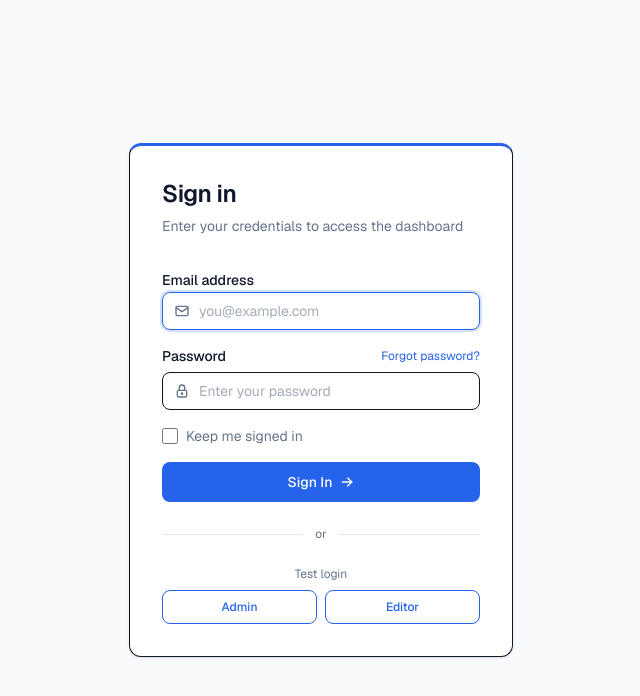
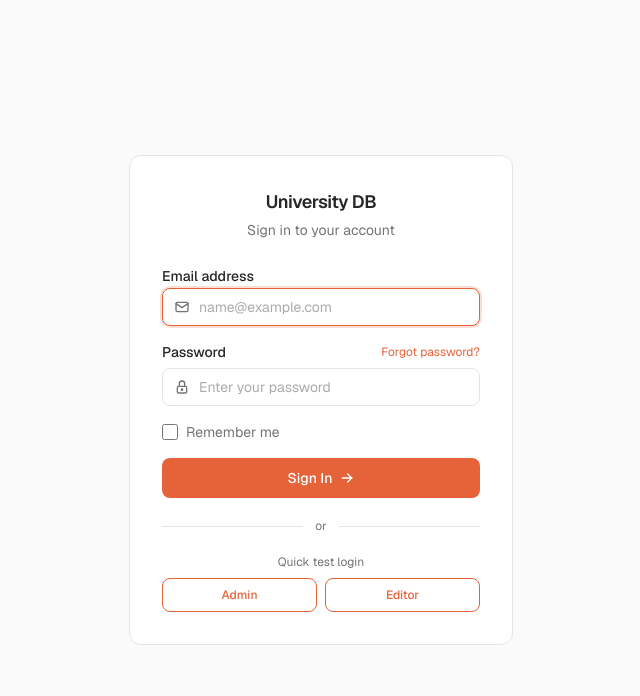
Before and after one commit to Teeraphat2104/university-database-system, a Next.js app: page /login in a window 1280 px wide. Shown: the top 696 px of the page, without its empty margins (319-959 px from the left). Built offline with nearby package versions, Linux system fonts and the light colour scheme.

Commit message:
apply InApp admin dashboard theme (orange primary, white sidebar)

```diff
--- a/src/app/(auth)/login/login-form.tsx
+++ b/src/app/(auth)/login/login-form.tsx
@@ -37,8 +37,8 @@ export function LoginForm() {
               required
               autoFocus
               autoComplete="username"
-              placeholder="you@example.com"
-              className="w-full rounded-lg border pl-9 pr-3 py-2 text-sm placeholder:text-muted-foreground/60 focus:outline-none focus:ring-2 focus:ring-primary/20 focus:border-primary"
+              placeholder="name@example.com"
+              className="w-full rounded-lg border border-border bg-background pl-9 pr-3 py-2 text-sm placeholder:text-muted-foreground/60 focus:outline-none focus:ring-2 focus:ring-primary/20 focus:border-primary"
             />
           </div>
         </div>
@@ -64,7 +64,7 @@ export function LoginForm() {
               required
               autoComplete="current-password"
               placeholder="Enter your password"
-              className="w-full rounded-lg border pl-9 pr-3 py-2 text-sm placeholder:text-muted-foreground/60 focus:outline-none focus:ring-2 focus:ring-primary/20 focus:border-primary"
+              className="w-full rounded-lg border border-border bg-background pl-9 pr-3 py-2 text-sm placeholder:text-muted-foreground/60 focus:outline-none focus:ring-2 focus:ring-primary/20 focus:border-primary"
             />
           </div>
         </div>
@@ -77,7 +77,7 @@ export function LoginForm() {
             className="h-4 w-4 rounded border-gray-300 text-primary focus:ring-primary/20"
           />
           <label htmlFor="remember_me" className="text-sm text-muted-foreground">
-            Keep me signed in
+            Remember me
           </label>
         </div>
 
@@ -100,14 +100,14 @@ export function LoginForm() {
         </button>
       </form>
 
-      <div className="flex items-center gap-3 my-6">
+      <div className="flex items-center gap-3 my-5">
         <div className="flex-1 h-px bg-border" />
         <span className="text-xs text-muted-foreground">or</span>
         <div className="flex-1 h-px bg-border" />
       </div>
 
       <div className="space-y-2">
-        <p className="text-xs text-muted-foreground text-center">Test login</p>
+        <p className="text-xs text-muted-foreground text-center">Quick test login</p>
         <div className="flex gap-2">
           <button
             type="button"
--- a/src/app/(auth)/login/page.tsx
+++ b/src/app/(auth)/login/page.tsx
@@ -3,12 +3,10 @@ import { LoginForm } from "./login-form"
 export default function LoginPage() {
   return (
     <div className="flex min-h-screen items-center justify-center px-4 bg-muted/50">
-      <div className="w-full max-w-sm bg-background rounded-xl shadow-sm border border-t-[3px] border-t-primary p-8">
-        <div className="space-y-1.5 mb-8">
-          <h1 className="text-2xl font-semibold tracking-tight">Sign in</h1>
-          <p className="text-sm text-muted-foreground">
-            Enter your credentials to access the dashboard
-          </p>
+      <div className="w-full max-w-sm bg-background rounded-xl border border-border p-8">
+        <div className="text-center mb-6">
+          <h1 className="text-lg font-semibold tracking-tight">University DB</h1>
+          <p className="text-sm text-muted-foreground mt-1">Sign in to your account</p>
         </div>
         <LoginForm />
       </div>
--- a/src/app/globals.css
+++ b/src/app/globals.css
@@ -18,26 +18,26 @@
 
 :root {
   --background: #ffffff;
-  --foreground: #0f172a;
-  --primary: #2563eb;
+  --foreground: #262626;
+  --primary: #E66239;
   --primary-foreground: #ffffff;
-  --muted: #f1f5f9;
-  --muted-foreground: #64748b;
-  --border: #e2e8f0;
-  --sidebar: #1e293b;
-  --sidebar-foreground: #f1f5f9;
+  --muted: #f5f5f5;
+  --muted-foreground: #737373;
+  --border: #e5e5e5;
+  --sidebar: #ffffff;
+  --sidebar-foreground: #262626;
 }
 
 .dark {
-  --background: #0f172a;
-  --foreground: #f8fafc;
-  --primary: #3b82f6;
+  --background: #0a0a0a;
+  --foreground: #f5f5f5;
+  --primary: #E66239;
   --primary-foreground: #ffffff;
-  --muted: #1e293b;
-  --muted-foreground: #94a3b8;
-  --border: #334155;
-  --sidebar: #1e293b;
-  --sidebar-foreground: #f1f5f9;
+  --muted: #171717;
+  --muted-foreground: #a3a3a3;
+  --border: #262626;
+  --sidebar: #0a0a0a;
+  --sidebar-foreground: #f5f5f5;
 }
 
 body {
--- a/src/app/page.tsx
+++ b/src/app/page.tsx
@@ -20,16 +20,16 @@ export default async function HomePage() {
 
   return (
     <div className="flex flex-col min-h-screen">
-      <header className="border-b border-white/10 bg-[#1e293b]">
-        <div className="mx-auto max-w-5xl px-4 py-4 flex items-center justify-between">
-          <span className="text-lg font-semibold text-white">University DB</span>
+      <header className="border-b border-border bg-background">
+        <div className="mx-auto max-w-5xl px-4 py-3 flex items-center justify-between">
+          <span className="text-sm font-semibold">University DB</span>
           <div className="flex items-center gap-2">
-            <div className="[&_button]:text-white/70 [&_button]:hover:text-white [&_button]:transition-colors">
+            <div className="[&_button]:flex [&_button]:items-center [&_button]:gap-1.5 [&_button]:text-xs [&_button]:text-muted-foreground [&_button]:hover:text-primary [&_button]:transition-colors">
               <ThemeToggle />
             </div>
             <Link
               href="/login"
-              className="rounded-lg border border-white/30 text-white px-4 py-2 text-sm font-medium hover:bg-white/10 transition-colors"
+              className="rounded-lg bg-primary text-primary-foreground px-4 py-1.5 text-sm font-medium hover:brightness-110 transition-all"
             >
               Sign in
             </Link>
@@ -37,21 +37,21 @@ export default async function HomePage() {
         </div>
       </header>
 
-      <section className="bg-[#1e293b]">
-        <div className="mx-auto max-w-5xl px-4 py-20 text-center space-y-5">
-          <h1 className="text-4xl font-bold tracking-tight text-white">
+      <section className="bg-muted/50 border-b border-border">
+        <div className="mx-auto max-w-5xl px-4 py-16 text-center space-y-4">
+          <h1 className="text-3xl font-bold tracking-tight">
             University Database System
           </h1>
-          <p className="text-blue-200 max-w-lg mx-auto">
+          <p className="text-muted-foreground max-w-lg mx-auto">
             Browse and search the university&apos;s archive of PDF documents,
             organized by category, year, and month.
           </p>
         </div>
       </section>
 
-      <main className="flex-1 mx-auto max-w-5xl w-full px-4 -mt-8 pb-16 space-y-12">
-        <section className="bg-background border rounded-xl shadow-sm p-6 space-y-4">
-          <h2 className="text-lg font-semibold">Browse Documents</h2>
+      <main className="flex-1 mx-auto max-w-5xl w-full px-4 -mt-6 pb-16 space-y-10">
+        <section className="bg-background border border-border rounded-xl shadow-sm p-5 space-y-4">
+          <h2 className="text-sm font-semibold">Browse Documents</h2>
           <LandingSearch
             categories={categories}
             years={years}
@@ -61,12 +61,12 @@ export default async function HomePage() {
 
         {recentPdfs.length > 0 && (
           <section className="space-y-4">
-            <h2 className="text-lg font-semibold">Recent Documents</h2>
+            <h2 className="text-sm font-semibold">Recent Documents</h2>
             <div className="grid grid-cols-1 md:grid-cols-2 gap-3">
               {recentPdfs.map((pdf) => (
                 <div
                   key={pdf.id}
-                  className="border rounded-lg p-4 space-y-1 border-l-[3px] border-l-primary hover:shadow-sm transition-shadow"
+                  className="border border-border rounded-lg p-4 space-y-1.5 hover:shadow-sm transition-shadow"
                 >
                   <p className="text-sm font-medium">{pdf.title}</p>
                   <p className="text-xs text-muted-foreground">
@@ -82,7 +82,7 @@ export default async function HomePage() {
         )}
       </main>
 
-      <footer className="border-t py-6 text-center text-sm text-muted-foreground">
+      <footer className="border-t border-border py-6 text-center text-xs text-muted-foreground">
         University Database System
       </footer>
     </div>
--- a/src/components/nav-links.tsx
+++ b/src/components/nav-links.tsx
@@ -15,20 +15,20 @@ export function NavLinks({ role }: { role: string }) {
   ]
 
   return (
-    <nav className="flex flex-col gap-1">
+    <nav className="flex flex-col gap-0.5 px-3">
       {links.map((link) => {
         const isActive = pathname === link.href
         return (
           <Link
             key={link.href}
             href={link.href}
-            className={`rounded-md px-3 py-2 text-sm transition-colors ${
+            className={`rounded-lg px-3 py-2 text-sm flex items-center gap-3 transition-colors ${
               isActive
-                ? "bg-white/15 text-sidebar-foreground"
-                : "text-sidebar-foreground/80 hover:bg-white/10 hover:text-sidebar-foreground"
+                ? "text-primary bg-primary/10"
+                : "text-sidebar-foreground/80 hover:text-primary hover:bg-primary/10"
             }`}
           >
-            {link.label}
+            <span className="nav-text">{link.label}</span>
           </Link>
         )
       })}
--- a/src/components/sidebar.tsx
+++ b/src/components/sidebar.tsx
@@ -1,4 +1,3 @@
-import Link from "next/link"
 import { auth, signOut } from "@/lib/auth"
 import { redirect } from "next/navigation"
 import { ThemeToggle } from "@/components/theme-toggle"
@@ -11,17 +10,21 @@ export async function Sidebar() {
   const role = (session.user as any).role
 
   return (
-    <aside className="w-64 bg-sidebar text-sidebar-foreground p-4 flex flex-col gap-4 min-h-screen border-r border-white/5">
-      <div className="text-lg font-semibold tracking-tight">University DB</div>
+    <aside className="w-60 bg-sidebar text-sidebar-foreground flex flex-col min-h-screen border-r border-border">
+      <div className="h-14 flex items-center gap-2 px-4 border-b border-border">
+        <span className="text-sm font-semibold tracking-tight">University DB</span>
+      </div>
 
-      <NavLinks role={role} />
+      <div className="flex-1 py-3">
+        <NavLinks role={role} />
+      </div>
 
-      <div className="mt-auto space-y-1">
-        <div className="[&_button]:text-sidebar-foreground/80 [&_button]:hover:bg-white/10 [&_button]:hover:text-sidebar-foreground [&_button]:rounded-md [&_button]:px-3 [&_button]:py-2 [&_button]:text-sm [&_button]:w-full [&_button]:text-left [&_button]:transition-colors">
+      <div className="py-3 space-y-1 border-t border-border px-3">
+        <div className="px-3 py-1.5 text-[13px] text-muted-foreground">
+          {session.user.name} ({role})
+        </div>
+        <div className="[&_button]:w-full [&_button]:flex [&_button]:items-center [&_button]:gap-3 [&_button]:rounded-lg [&_button]:px-3 [&_button]:py-2 [&_button]:text-sm [&_button]:text-sidebar-foreground/70 [&_button]:hover:text-primary [&_button]:hover:bg-primary/10 [&_button]:transition-colors">
           <ThemeToggle />
-        </div>
-        <div className="text-xs text-sidebar-foreground/60 px-3 py-1">
-          {session.user.name} ({role})
         </div>
         <form
           action={async () => {
@@ -31,7 +34,7 @@ export async function Sidebar() {
         >
           <button
             type="submit"
-            className="w-full rounded-md px-3 py-2 text-sm text-left text-sidebar-foreground/80 hover:bg-white/10 hover:text-sidebar-foreground transition-colors"
+            className="w-full flex items-center gap-3 rounded-lg px-3 py-2 text-sm text-sidebar-foreground/70 hover:text-primary hover:bg-primary/10 transition-colors"
           >
             Sign out
           </button>
--- a/src/components/theme-toggle.tsx
+++ b/src/components/theme-toggle.tsx
@@ -7,17 +7,13 @@ export function ThemeToggle() {
   const { theme, toggleTheme } = useTheme()
 
   return (
-    <button
-      type="button"
-      onClick={toggleTheme}
-      className="flex items-center gap-2"
-    >
+    <button type="button" onClick={toggleTheme}>
       {theme === "light" ? (
-        <IconMoon className="h-4 w-4" />
+        <IconMoon className="h-[18px] w-[18px]" />
       ) : (
-        <IconSun className="h-4 w-4" />
+        <IconSun className="h-[18px] w-[18px]" />
       )}
-      {theme === "light" ? "Dark mode" : "Light mode"}
+      <span>{theme === "light" ? "Dark mode" : "Light mode"}</span>
     </button>
   )
 }
```
Also changed, not shown: src/app/dashboard/page.tsx (+28 -16 lines).
